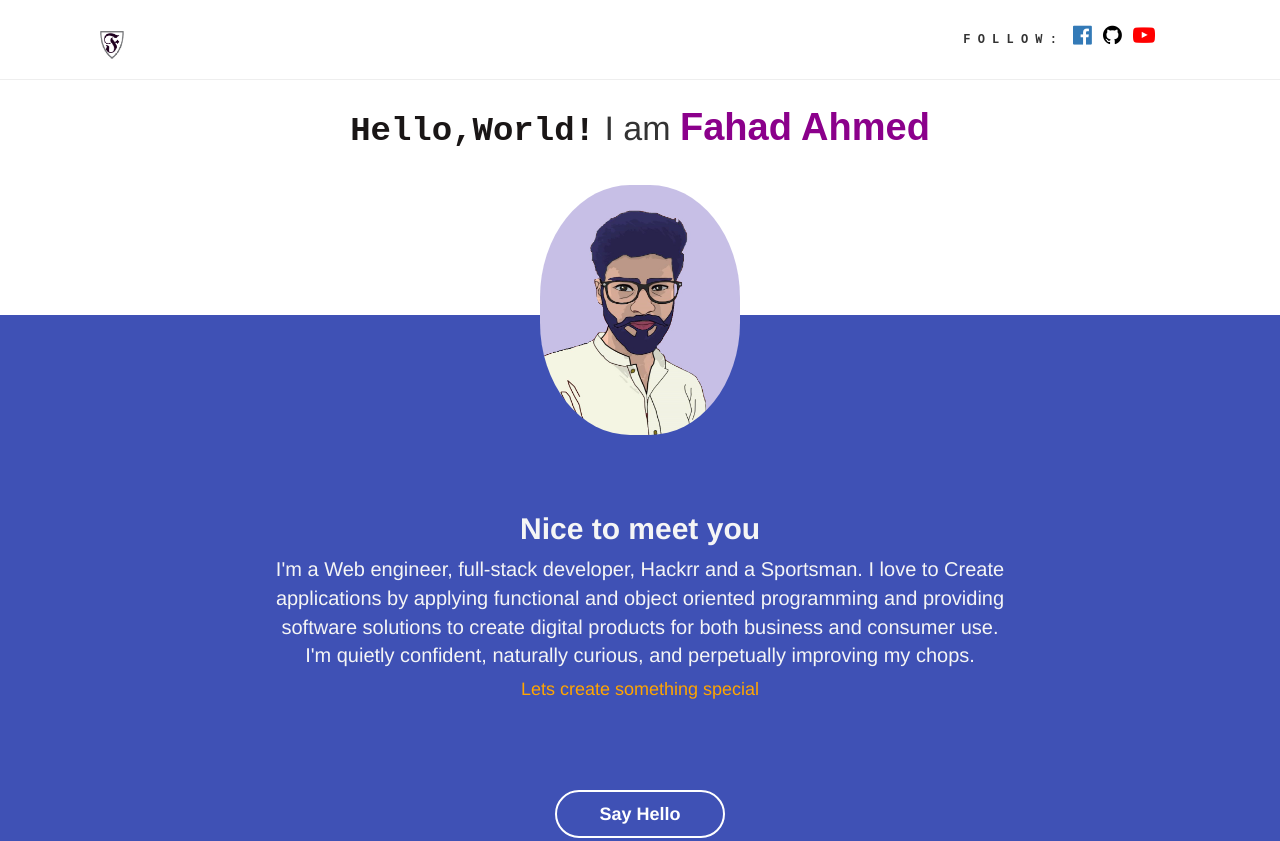
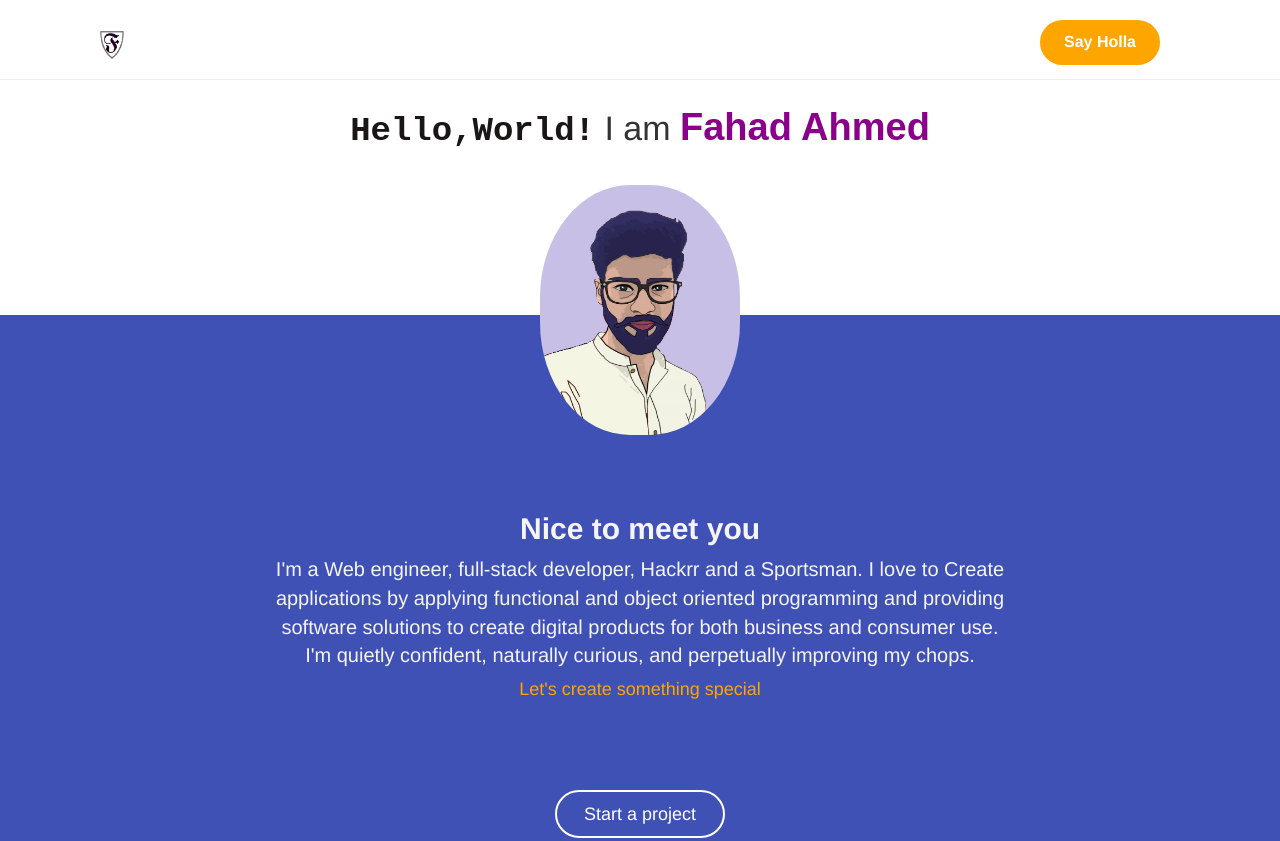
Before and after one commit to fahadahmed8/fahadahmed8.github.io, a plain HTML site: page index.html in a window 1280 px wide. Shown: the top 841 px of the page. Drawn offline with Linux system fonts and the light colour scheme.

Commit message:
Hello button

```diff
--- a/css/style.css
+++ b/css/style.css
@@ -20,7 +20,7 @@ body {
 }
 
 
-#social{
+.social{
     float: right;
     margin-top: -80px;
     margin-right: 120px;
@@ -28,11 +28,34 @@ body {
     position: relative;
 }
 
-#social a{
+#navigation .btn{
+    background-color: #FFA500;
+    border: solid 2px #FFA500;
+    color: white;
+    border-top-left-radius: 25px;
+    border-bottom-left-radius: 25px;
+    border-top-right-radius: 25px;
+    border-bottom-right-radius: 25px;
+    font-weight: bold;
+    font-family: Helvetica, sans-serif;
+    width:120px;
+    height: 45px;
+    font-size: 16px;
+    transition: 0.5s;
+}
+
+#navigation .btn:hover{
+    background-color:white;
+    border: solid 2px #FFA500;
+    color:#FFA500;
+    transition: 0.5s;
+}
+
+.social a{
     margin-right: 5px;
 }
 
-#social_text{
+.social_text{
     font-size: 12px;
     margin-right: 10px;
     font-family: monospace;
@@ -166,7 +189,6 @@ body {
      border-top-right-radius: 25px;
      border-bottom-right-radius: 25px;
      color: white;
-     font-weight: bold;
      transition: 0.3s;
  }
 
@@ -175,7 +197,6 @@ body {
     background-color: white;
     color: #3F51B5;
     transition: 0.5s;
-    font-weight: bold;
  }
 
  #subscript{
--- a/index.html
+++ b/index.html
@@ -30,15 +30,11 @@
                 <img id="logo" src="images/logo2.png">
             </div>
             <hr>
-            <div id="name" align="center">
-                <!--<a href="#"><img id="logo" src="images/Name.png" /></a>-->
-            </div>
-            <div id="social">
-                <span id="social_text"><b>F O L L O W :</b></span>
-                <a href="https://www.facebook.com/fahad.mughal.9237244?ref=bookmarks"><i class="fa fa-facebook-official"></i></a>
-                <a href=""><i class="fa fa-github"></i></a>
-                <a href=""><i class="fa fa-youtube-play"></i></a>
-            </div>
+            <!--<div id="name" align="center">
+                <a href="#"><img id="logo" src="images/Name.png" /></a>
+            </div>-->
+
+            <button class="social btn">Say Holla</button>
 
         </div>
 
@@ -63,12 +59,19 @@
                 <p>I'm a Web engineer, full-stack developer, Hackrr and a Sportsman. I love to Create applications
                 by applying functional and object oriented programming and providing software solutions to create digital products
                 for both business and consumer use. I'm quietly confident, naturally curious, and perpetually improving my chops.</p>
-                <h4><a href="#">Lets create something special</a></h4>
-                <button style="margin-top:80px;" class="btn btn-lg">Say Hello</button>
+                <h4><a href="#">Let's create something special</a></h4>
+                <button style="margin-top:80px;" class="btn btn-lg">Start a project</button>
 
         </div>
 
-        <div class="test">test</div>
+        <div class="test">
+            <div class="social">
+                <span class="social_text"><b>F O L L O W :</b></span>
+                <a href="https://www.facebook.com/fahad.mughal.9237244?ref=bookmarks"><i class="fa fa-facebook-official"></i></a>
+                <a href=""><i class="fa fa-github"></i></a>
+                <a href=""><i class="fa fa-youtube-play"></i></a>
+            </div>
+        </div>
     </div>
 
 
```
